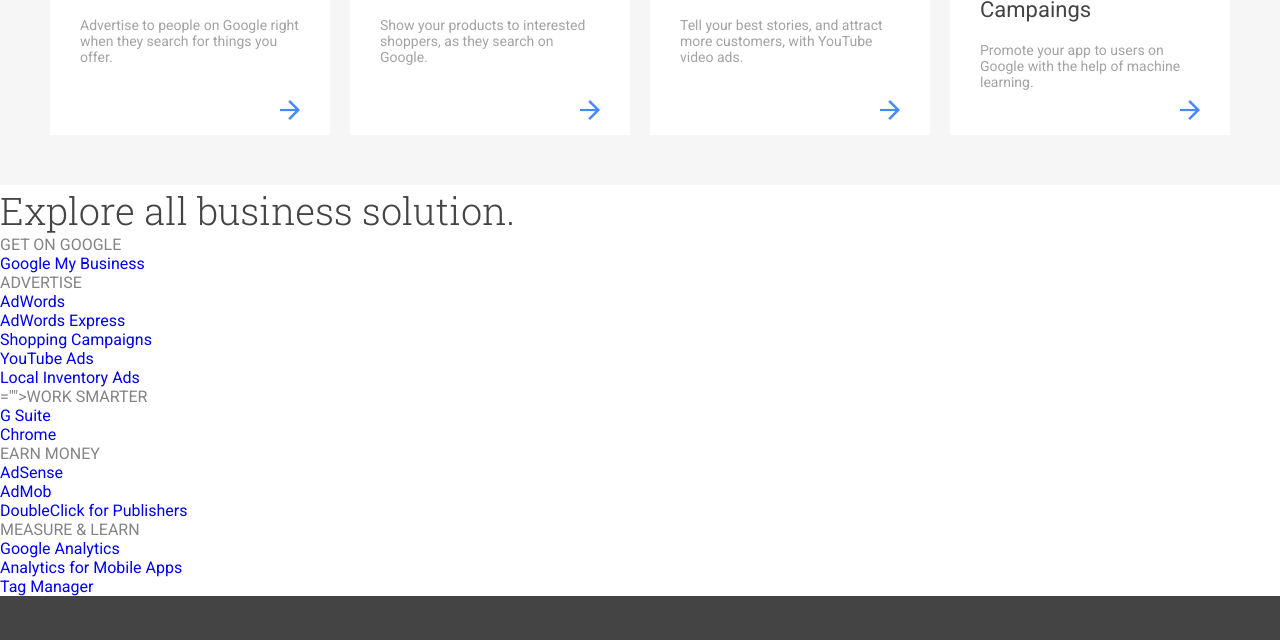
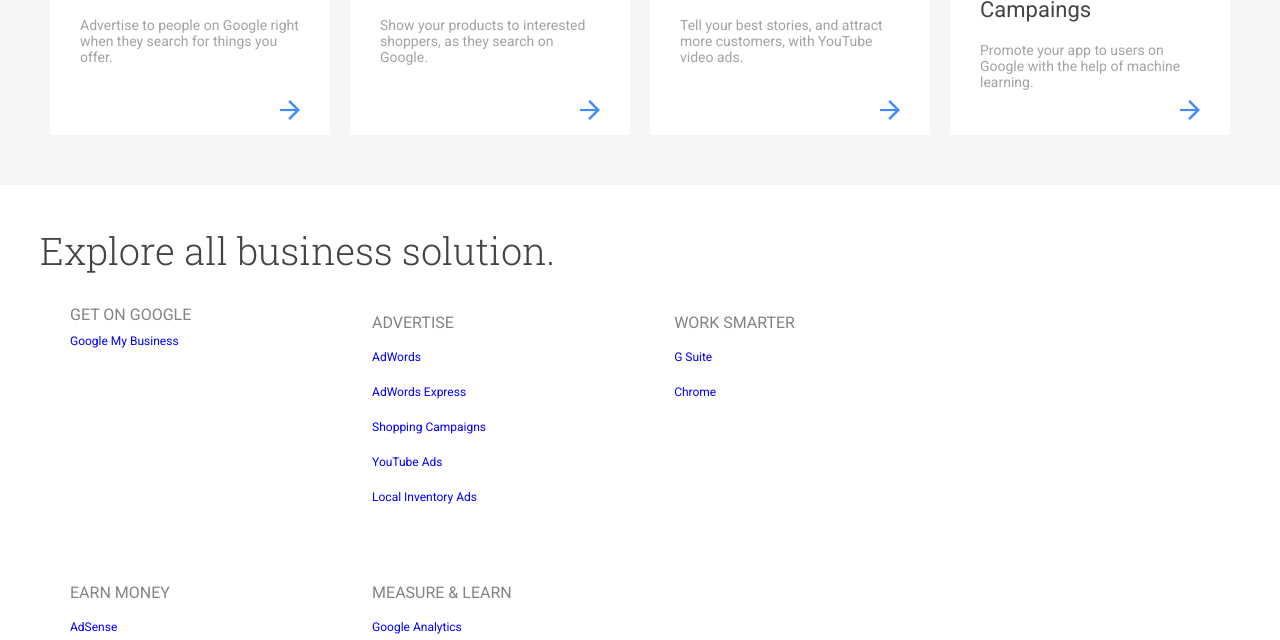
Before and after one commit to Frejabusby/google-business-solution, a plain HTML site: page code/index.html in a window 1280 px wide. Shown: the part 1189-1829 px from the top of the page. Drawn offline with Linux system fonts and the light colour scheme.

Commit message:
Explore section / Fixed columns. Need to style h4.

```diff
--- a/code/index.html
+++ b/code/index.html
@@ -91,16 +91,20 @@
 
     <!-- Explore all business solutions -->
 
-    <section class="business-solutions">
+    <section class="row explore-section">
+
+      <div>
       <h2>Explore all business solution.</h2>
-      <div>
+      <div class="business-solutions">
+      <div class="business-solutions-section">
         <h4 class="">GET ON GOOGLE</h4>
         <ul>
           <li><a href="https://www.google.com/business/?gmbsrc=ww-ww-et-gs-z-gmb-s-z-l~ser-ctrl-u&subid=ww-ww-et-bizsol">Google My Business</li>
         </ul>
       </div>
-      <div>
-      <h4 class="">ADVERTISE</h4>
+
+      <div class="business-solutions-section">
+      <h4 class="column section-advertise">ADVERTISE</h4>
         <ul>
           <li><a href="https://adwords.google.com/home/?subid=ww-ww-et-bizsol">AdWords</li>
           <li><a href="https://www.google.com/adwords/express/?utm_source=awx&utm_medium=et&utm_campaign=ww-ww-et-awx-bizsol&utm_content=othersol">AdWords Express</li>
@@ -109,23 +113,26 @@
           <li><a href="https://www.google.com/retail/solutions/?utm_source=Internal&utm_medium=BusinessSolutions&utm_campaign=localinventoryads">Local Inventory Ads</li>
         </ul>
       </div>
-      <div>
-        <h4 class>="">WORK SMARTER</h4>
+
+      <div class="business-solutions-section">
+        <h4 class="column section-worksmarter">WORK SMARTER</h4>
         <ul>
           <li><a href="https://gsuite.google.com/intl/en/?utm_medium=et&utm_source=bizsol_worksmarter&utm_campaign=explore">G Suite</li>
           <li><a href="https://www.google.com/intl/en/chrome/business/?utm_medium=et&utm_source=bizsol_worksmarter&utm_campaign=explore">Chrome</li>
         </ul>
       </div>
-      <div>
-        <h4 class="">EARN MONEY</h4>
+
+      <div class="business-solutions-section">
+        <h4 class="column section-earnmoney">EARN MONEY</h4>
           <ul>
             <li><a href="https://www.google.com/adsense/start/?subid=WW-EN-ET-bizsol-othersol&utm_source=Internal&utm_medium=ET&utm_campaign=business-sol-other-sol#/?modal_active=none">AdSense</li>
             <li><a href="https://www.google.com/admob/?subid=ww-ww-et-bizsol&_adc=eww-ww-et-bizsol&utm_source=Internal&utm_medium=ET&utm_campaign=business-sol-other-sol">AdMob</li>
             <li><a href="https://www.doubleclickbygoogle.com/solutions/revenue-management/join-dfp/">DoubleClick for Publishers</li>
           </ul>
       </div>
-      <div>
-        <h4 class="">MEASURE & LEARN</h4>
+
+      <div class="business-solutions-section">
+        <h4 class="column-measurelearn">MEASURE & LEARN</h4>
           <ul>
             <li><a href="https://www.google.com/analytics/?utm_source=Internal&utm_campaign=InPage&utm_medium=BusinessSolutions">Google Analytics</li>
             <li><a href="https://www.google.com/analytics/analytics/?utm_source=Internal&utm_campaign=InPage&utm_medium=BusinessSolutions#?modal_active=none">Analytics for Mobile Apps</li>
@@ -133,6 +140,8 @@
           </ul>
       </div>
 
+    </div>
+    </div>
     </section>
 
 
--- a/code/style.css
+++ b/code/style.css
@@ -377,6 +377,35 @@ img.youtube-icon {
 	/* margin: 0 0 20px; */
 }
 
+/* Explore all business solutions */
+
+.business-solutions {
+		width: 100%;
+		/* padding: 30px 60px; */
+		display: flex;
+		flex-direction: row;
+		flex-flow: wrap;
+}
+
+.business-solutions-section {
+	width: calc(33.33% - 30px);
+	padding: 20px;
+	margin: 10px;
+}
+
+.business-solutions-section a {
+	font-size: 12px;
+	color: blue;
+	text-decoration: none;
+	line-height: 35px;
+}
+
+/* .business-solutions .column {
+	width: calc(33% - 20px);
+	margin: 10px;
+} */
+
+
 /* Footer */
 footer {
 	background-color: #444;
```
